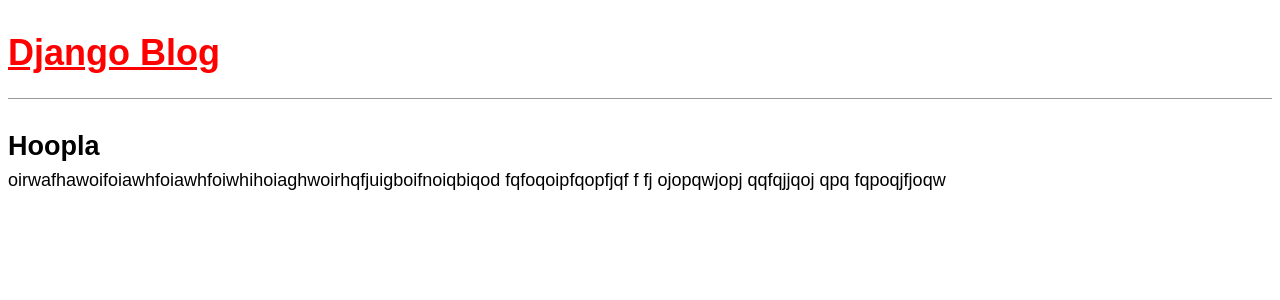
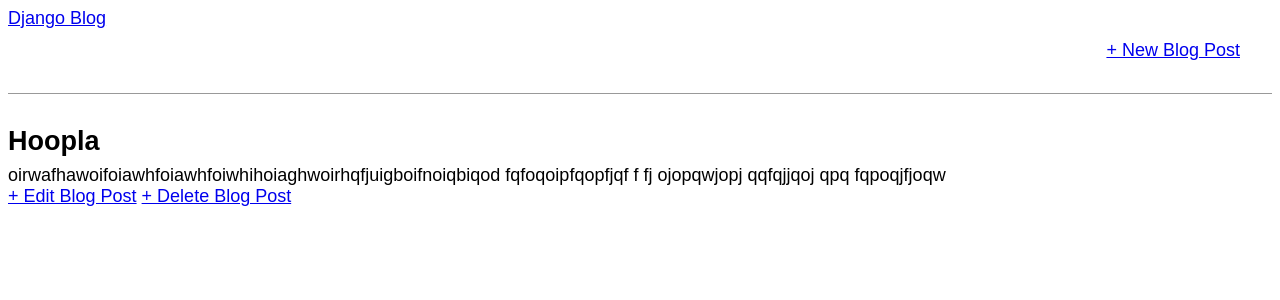
Before and after one commit to aidataguy/django_blog, a Django app: page /post/1/ in a window 1280 px wide. Shown: the top 300 px of the page. Run offline with Django 3.2, Linux system fonts and the light colour scheme; data comes from the database, SQL or seed files in the repository; both versions use the stored data as it was after the commit; some web fonts are replaced.

Commit message:
Crud Added to the files

```diff
--- a/blog/models.py
+++ b/blog/models.py
@@ -1,5 +1,5 @@
 from django.db import models
-
+from django.urls import reverse
 # Create your models here.
 
 class Post(models.Model):
@@ -9,3 +9,6 @@ class Post(models.Model):
 
     def __str__(self):
         return self.title
+
+    def get_absolute_url(self):
+        return reverse('post_detail', args=[str(self.id)])
--- a/blog/urls.py
+++ b/blog/urls.py
@@ -1,9 +1,12 @@
 from django.urls import path
 
-from .views import BlogListView, BlogDetailView
+from .views import BlogListView, BlogDetailView, BlogCreateView, BlogUpdateView, BlogDeleteView
 
 
 urlpatterns = [
     path('',  BlogListView.as_view(), name='home'),
-    path('post/<int:pk>/', BlogDetailView.as_view(), name='detail'),
+    path('post/<int:pk>/', BlogDetailView.as_view(), name='post_detail'),
+    path('post/new/', BlogCreateView.as_view(), name='post_new'),
+    path('post/<int:pk>/edit/', BlogUpdateView.as_view(), name='post_edit'),
+    path('post/<int:pk>/delete/', BlogDeleteView.as_view(), name='post_delete')
 ]
--- a/blog/views.py
+++ b/blog/views.py
@@ -3,6 +3,8 @@ from django.shortcuts import render
 from .models import Post
 
 from django.views.generic import  ListView, DetailView
+from django.views.generic.edit import CreateView, UpdateView, DeleteView
+from django.urls import reverse_lazy
 # Create your views here.
 
 
@@ -13,3 +15,18 @@ class BlogListView(ListView):
 class BlogDetailView(DetailView):
     model = Post
     template_name = 'detail.html'
+
+class BlogCreateView(CreateView):
+    model = Post
+    template_name = 'post_new.html'
+    fields = ['title', 'author', 'body']
+
+class BlogUpdateView(UpdateView):
+    model = Post
+    template_name = 'post_edit.html'
+    fields = ['title', 'body']
+
+class BlogDeleteView(DeleteView):
+    model = Post
+    template_name = 'post_delete.html'
+    success_url = reverse_lazy('home')
--- a/templates/base.html
+++ b/templates/base.html
@@ -2,8 +2,7 @@
 <html>
 <head>
     <meta charset="UTF-8">
-    <meta name="viewport"
-          content="width=device-width, user-scalable=no, initial-scale=1.0, maximum-scale=1.0, minimum-scale=1.0">
+    <meta name="viewport" content="width=device-width, user-scalable=no, initial-scale=1.0, maximum-scale=1.0, minimum-scale=1.0">
     <meta http-equiv="X-UA-Compatible" content="ie=edge">
     <title>Django Blog</title>
     <link rel="stylesheet" href="{% static 'css/base.css' %}">
@@ -11,7 +10,12 @@
 </head>
 <body>
 <header>
-    <h1><a href="{% url 'home' %}">Django Blog</a></h1>
+    <div class="nav-left">
+        <a href="{% url 'home' %}">Django Blog</a>
+    </div>
+    <div class="nav-right">
+        <a href="{% url 'post_new' %}">+ New Blog Post</a>
+    </div>
 </header>
 {% block content %}
 
--- a/templates/detail.html
+++ b/templates/detail.html
@@ -3,7 +3,9 @@
 
 {% block content %}
 <div class="post-entry">
-        <h2>{{ object.title }}</h2>
-        <p>{{ object.body }}</p>
+        <h2>{{ post.title }}</h2>
+        <p>{{ post.body }}</p>
+        <a href="{% url 'post_edit' post.pk %}">+ Edit Blog Post</a>
+        <a href="{% url 'post_delete' post.pk %}">+ Delete Blog Post</a>
 </div>
 {% endblock %}
```
Also changed, not shown: templates/post_delete.html (added, +12 -0 lines), templates/post_edit.html (added, +11 -0 lines), templates/post_new.html (added, +11 -0 lines), db.sqlite3.
